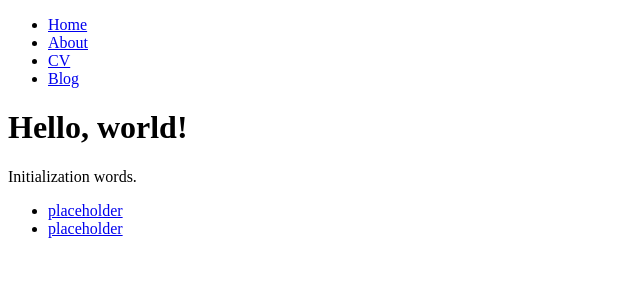
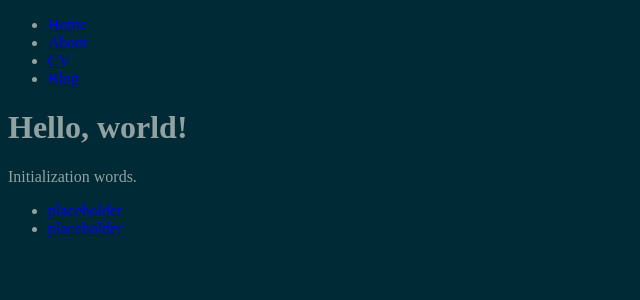
Before and after one commit to adupuis2/adupuis2.github.io, a Jekyll site: the page built from index.html, in a window 1280 px wide. Shown: the top 300 px of the page, without its empty margins (0-640 px from the left). Built offline with Jekyll 4.4.1, drawn with Linux system fonts in a browser that asks for light colours.

Commit message:
Replaced CSS with dark solarized

```diff
--- a/css/main.css
+++ b/css/main.css
@@ -16,7 +16,7 @@
  * green     #859900  operators, other keywords
  * */
 
-.highlight { background-color: #002b36; color: #93a1a1 }
+body { background-color: #002b36; color: #93a1a1 }
 .highlight .c { color: #586e75 } /* Comment */
 .highlight .err { color: #93a1a1 } /* Error */
 .highlight .g { color: #93a1a1 } /* Generic */
```
